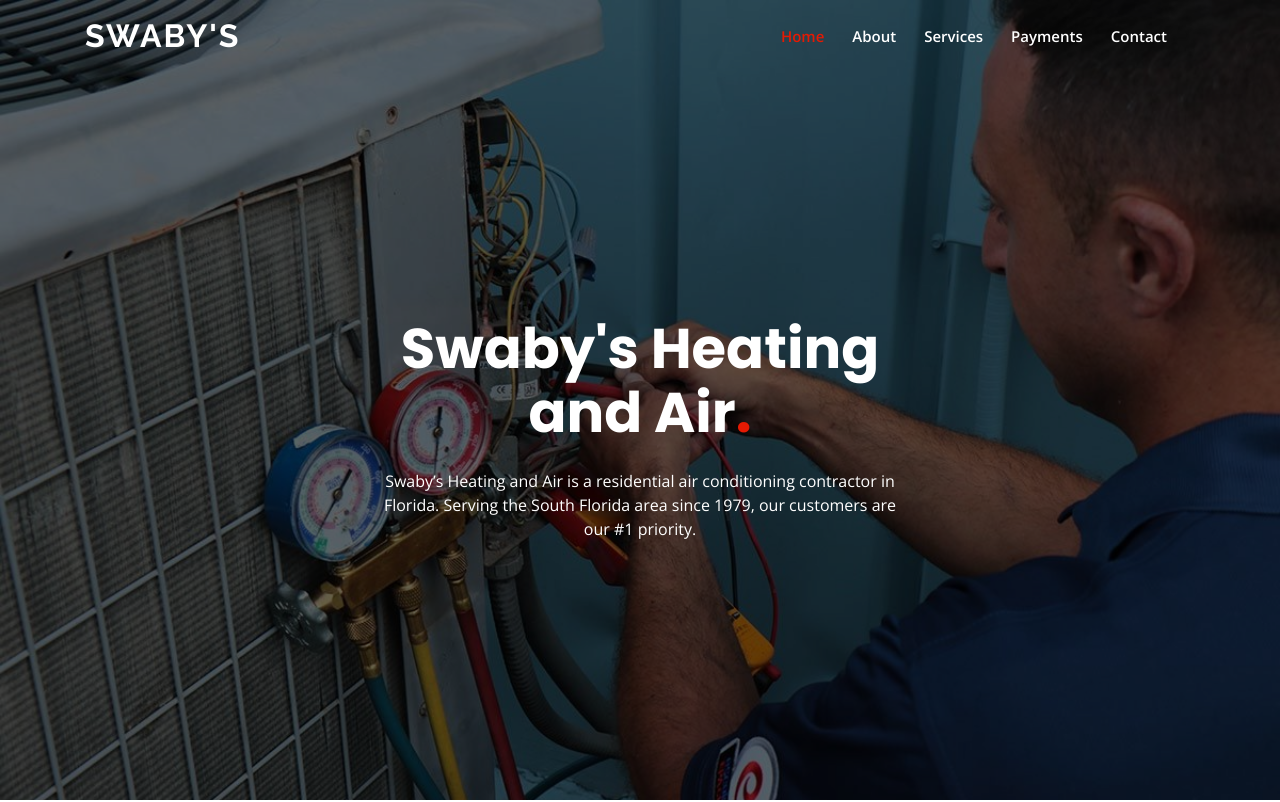
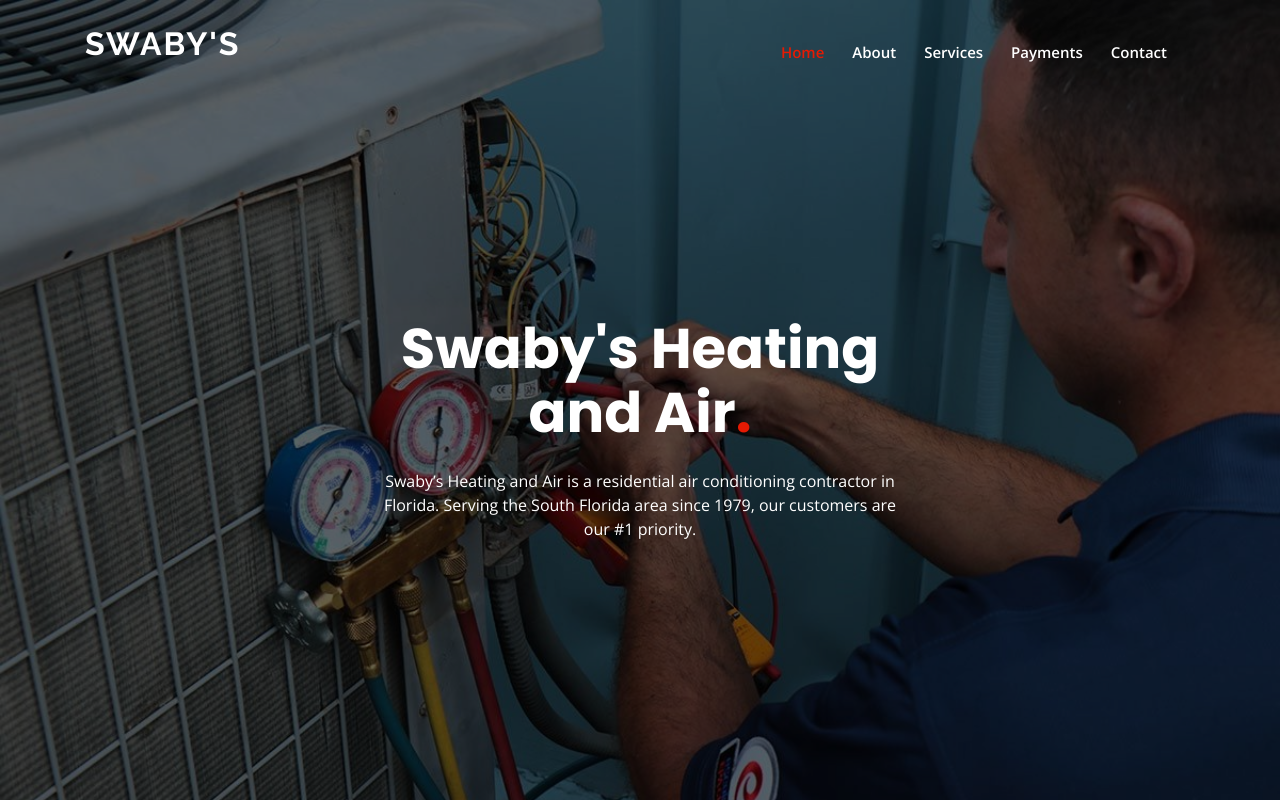
Before and after one commit to Sammy-Jean/Swabys-Air, a plain HTML site: page index.html in a window 1280 px wide. Shown: the top 802 px of the page. Drawn offline with nearby package versions, Linux system fonts and the light colour scheme.

Commit message:
nav padding

```diff
--- a/index.html
+++ b/index.html
@@ -41,7 +41,7 @@
       <!-- Uncomment below if you prefer to use an image logo -->
       <!-- <a href="index.html" class="logo"><img src="assets/img/Swaby_logo_icon_1080.png" alt="" class="img-fluid"></a> -->
 
-      <nav class="nav-menu d-none d-lg-block">
+      <nav class="nav-menu mt-3 d-none d-lg-block">
         <ul>
           <li class="active"><a href="index.html">Home</a></li>
           <li><a href="#about">About</a></li>
```
